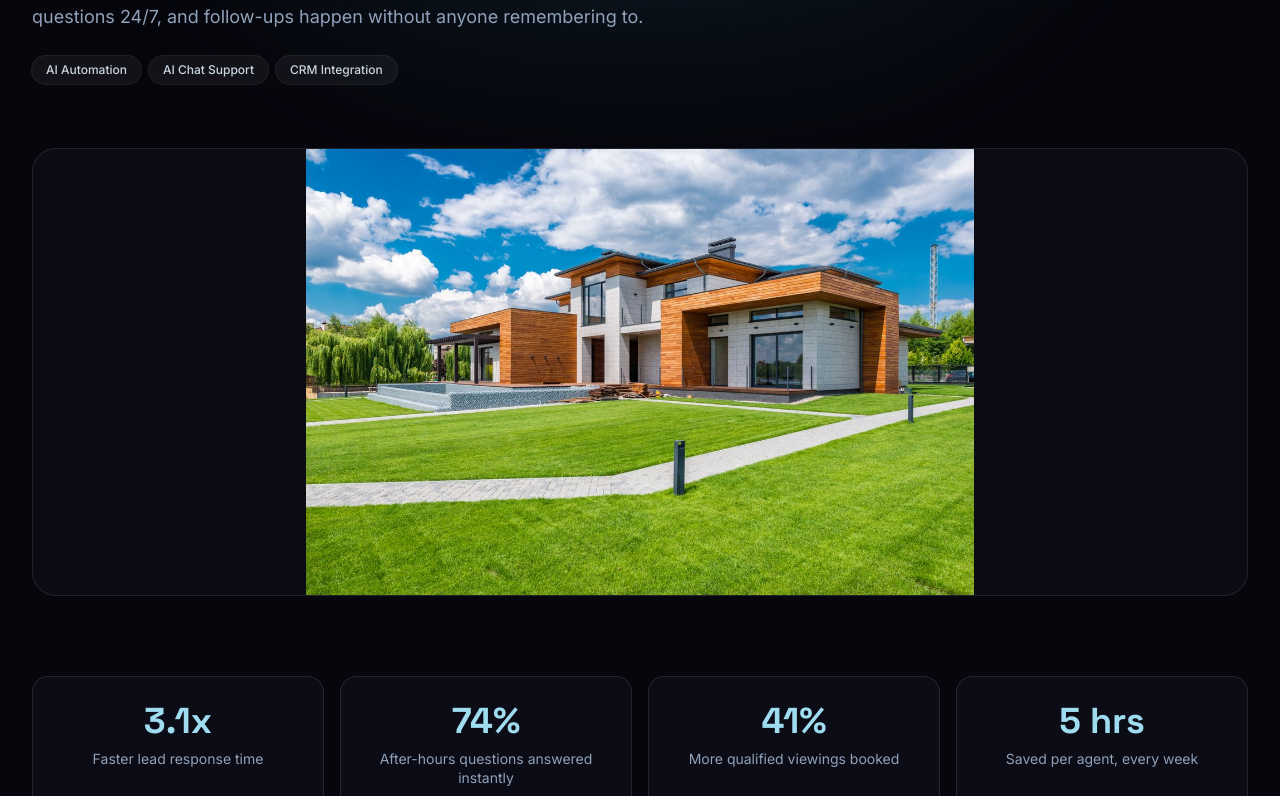
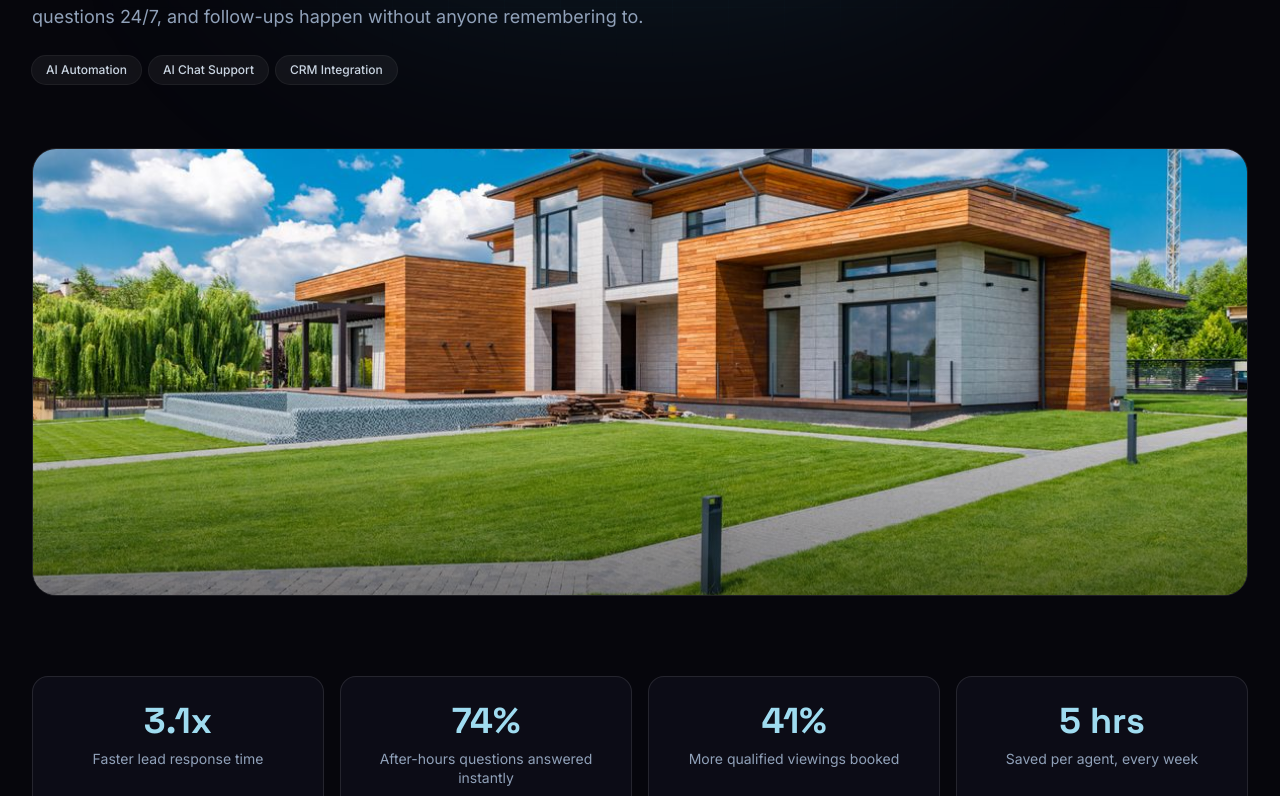
Before and after one commit to charlieboy350/nerds-tech-website, a Next.js app: page /work/harbor-realty in a window 1280 px wide. Shown: the part 437-1233 px from the top of the page. Built offline with nearby package versions, Linux system fonts and the light colour scheme.

Commit message:
Case study hero: full-bleed banner with per-image crop position

```diff
--- a/src/app/work/[slug]/page.tsx
+++ b/src/app/work/[slug]/page.tsx
@@ -140,18 +140,20 @@ export default async function CaseStudyPage({ params }: PageProps) {
         </div>
       </header>
 
-      {/* Hero image — full image, never cropped */}
+      {/* Hero image — full-bleed banner */}
       <div className="mx-auto max-w-7xl px-5 sm:px-8">
         <Reveal>
-          <div className="relative h-64 overflow-hidden rounded-3xl border border-white/10 bg-ink-900 sm:h-96 lg:h-[28rem]">
+          <div className="relative h-64 overflow-hidden rounded-3xl border border-white/10 sm:h-96 lg:h-[28rem]">
             <Image
               src={project.image}
               alt={`${project.client} — ${project.title}`}
               fill
               priority
               sizes="(max-width: 1280px) 100vw, 1280px"
-              className="object-contain"
+              className="object-cover"
+              style={{ objectPosition: project.imagePosition ?? "center" }}
             />
+            <div className="absolute inset-0 bg-gradient-to-t from-ink-950/50 via-transparent to-transparent" aria-hidden="true" />
           </div>
         </Reveal>
       </div>
--- a/src/data/content.ts
+++ b/src/data/content.ts
@@ -44,6 +44,8 @@ export interface Project {
   description: string;
   result: string;
   image: string;
+  /** CSS object-position for the full-bleed hero (e.g. "center 25%"). Defaults to center. */
+  imagePosition?: string;
   timeline: string;
   services: string[];
   overview: string[];
@@ -481,6 +483,7 @@ export const PROJECTS: Project[] = [
       "Bookings, memberships, trainer schedules, and payments — previously spread across four tools — rebuilt as one dashboard the whole team actually enjoys using.",
     result: "4 tools → 1 platform · 38% fewer no-shows",
     image: "/projects/ironpulse.jpg",
+    imagePosition: "center 25%",
     timeline: "8 weeks",
     services: ["Web Design & Development", "AI Automation"],
     overview: [
```
